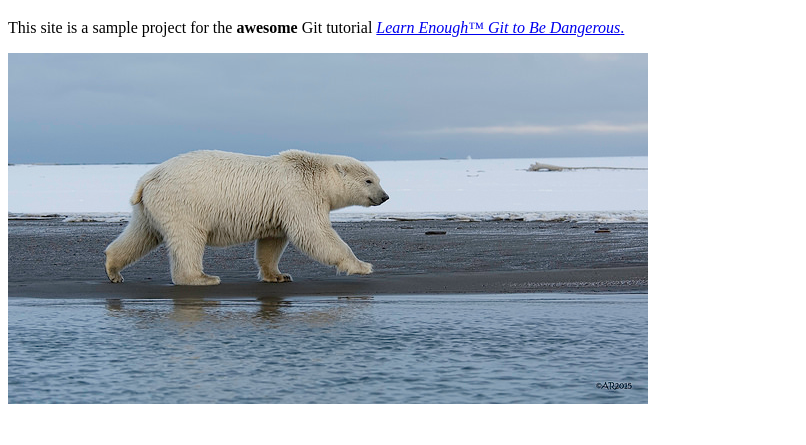
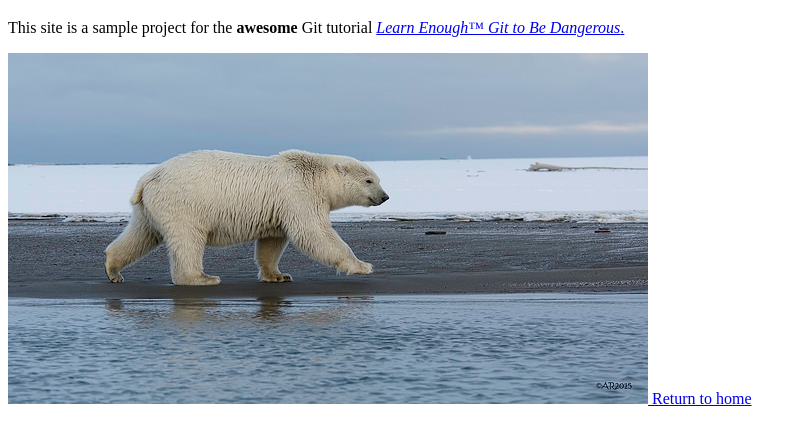
Before and after one commit to patmckee/website, a plain HTML site: page about.html in a window 1280 px wide. Shown: the part 61-506 px from the top of the page, without its empty margins (0-806 px from the left). Drawn offline with Linux system fonts and the light colour scheme.

Commit message:
Add return link on about page

```diff
--- a/about.html
+++ b/about.html
@@ -13,5 +13,6 @@
     <a href="https://creativecommons.org/licenses/by/2.0/">
       <img src="images/polar_bear.jpg" alt="Polar bear">
     </a>
+    <a href="index.html" alt="Main page">Return to home</a>
   </body>
 </html>
```
